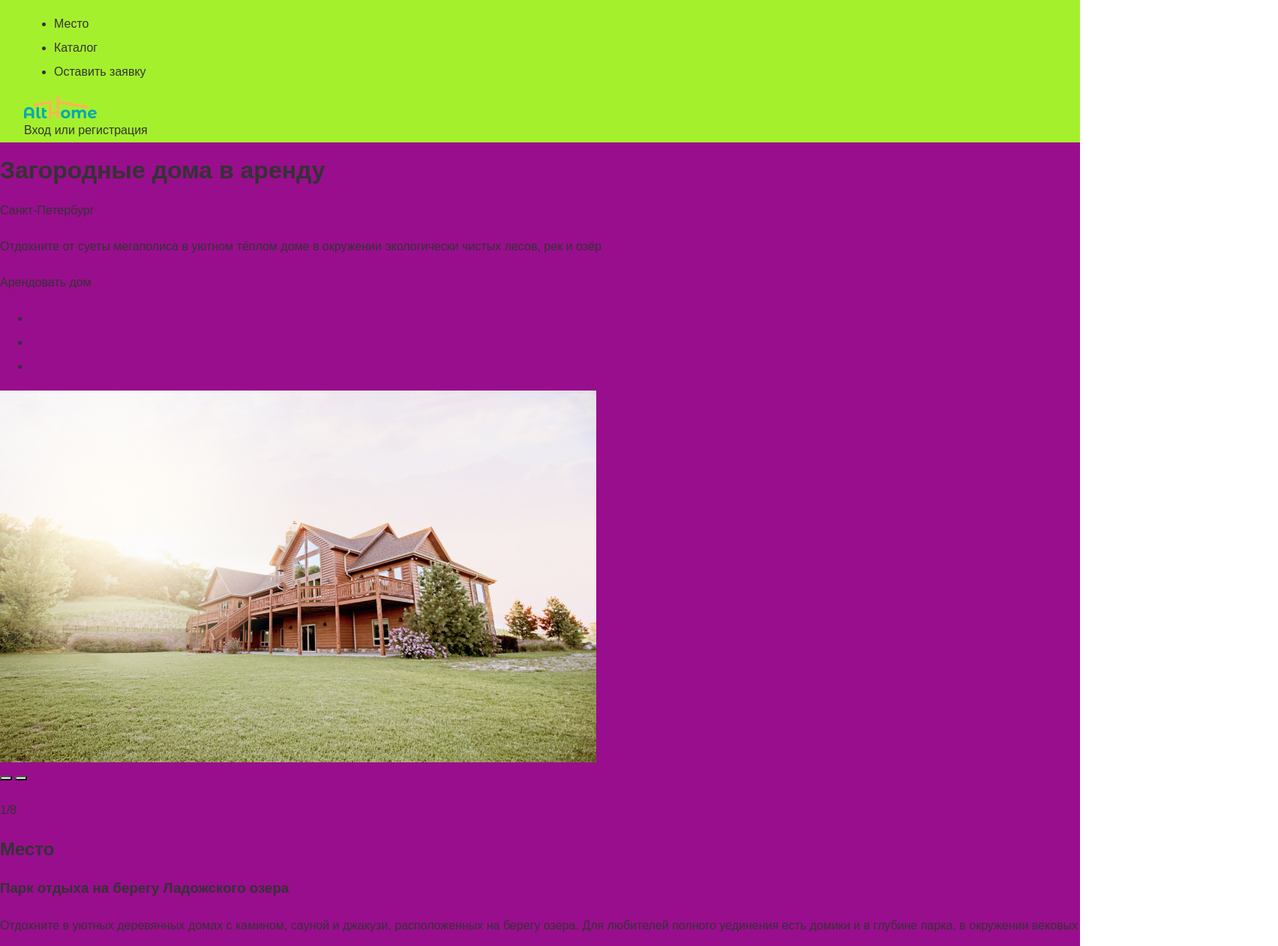
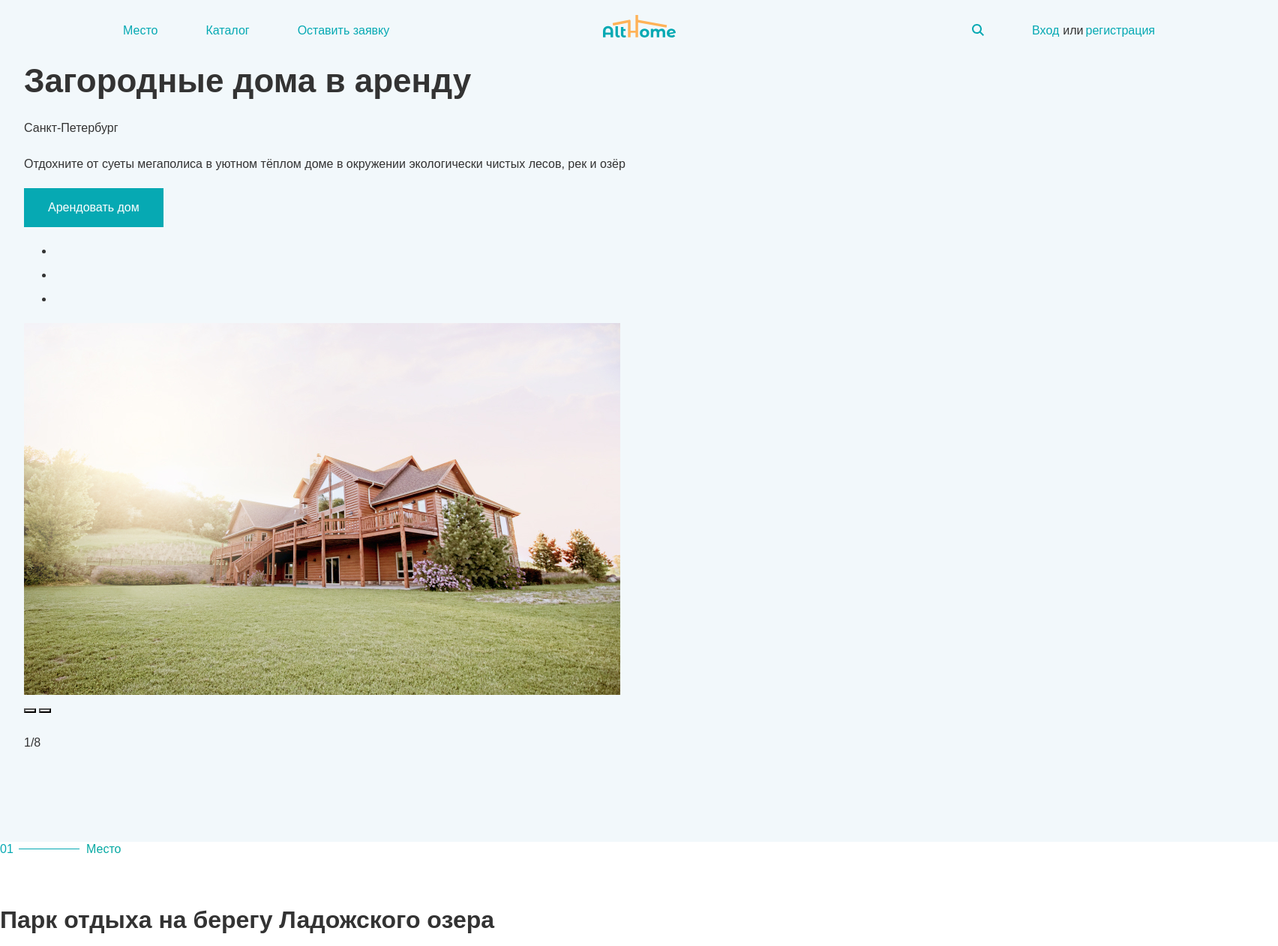
Before and after one commit to asupstudent/grid-2, a website: page source/grid-2.html in a window 1280 px wide. Shown: the top 1262 px of the page at 75% size, 1704 px wide, since content can reach past the window. Drawn offline with nearby package versions, Linux system fonts and the light colour scheme; files that its build step writes are made by us from their sources; a web font is replaced by a local one.

Commit message:
Начинает делать промо блок

```diff
--- a/source/grid-2.html
+++ b/source/grid-2.html
@@ -1,5 +1,5 @@
 <!DOCTYPE html>
-<html lang="ru">
+<html class="page" lang="ru">
   <head>
     <meta http-equiv="content-type" content="text/html; charset=UTF-8">
     <meta charset="utf-8">
@@ -7,65 +7,71 @@
     <link rel="stylesheet" href="css/style.min.css">
     <title>Загородные дома в аренду</title>
   </head>
-  <body class="page">
-    <header class="page-header">
+  <body class="page__body">
+    <header class="page__header header">
       <div class="container">
-        <nav class="page-nav">
-          <ul class="site-nav">
-            <li class="site-nav-item">
-              <a class="site-nav-link page-link" href="#">Место</a>
+        <nav class="header__main-nav">
+          <ul class="header__site-nav site-nav">
+            <li class="site-nav__item">
+              <a class="site-nav__link link" href="#">Место</a>
             </li>
-            <li class="site-nav-item">
-              <a class="site-nav-link page-link" href="#">Каталог</a>
+            <li class="site-nav__item">
+              <a class="site-nav__link link" href="#">Каталог</a>
             </li>
-            <li class="site-nav-item">
-              <a class="site-nav-link page-link" href="#">Оставить заявку</a>
+            <li class="site-nav__item">
+              <a class="site-nav__link link" href="#">Оставить заявку</a>
             </li>
           </ul>
-          <a class="logo" href="#">
-            <img src="img/logo.svg" alt="Логотип компании Alt Home" width="97" height="30">
+          <div class="header__logo logo">
+            <a class="logo__link" href="#">
+              <img class="logo__img" src="img/logo.svg" alt="Логотип компании Alt Home" width="97" height="30">
             </a>
-          <a class="search" href="#">
+          </div>
+          <div class="header__user-nav user-nav">
+            <a class="user-nav__search" href="#">
               <span class="visually-hidden">Поиск</span>
             </a>
-          <a class="page-link" href="#">Вход</a>&nbsp;или&nbsp;<a class="page-link" href="#">регистрация</a>
+            <a class="user-nav__link link" href="#">Вход</a>
+            <span class="user-nav__text">или</span>
+            <a class="user-nav__link link" href="#">регистрация</a>
+          </div>
         </nav>
       </div>
     </header>
-    <main class="page-content">
-      <div class="welcome">
-        <h1>Загородные дома в аренду</h1>
-        <p class="welcome-city">Санкт-Петербург</p>
-        <p class="welcome-text">Отдохните от&nbsp;суеты мегаполиса в&nbsp;уютном тёплом доме в&nbsp;окружении экологически чистых лесов, рек и&nbsp;озёр</p>
-        <a class="button" href="#">Арендовать дом</a>
+    <main class="page__content">
+      <section class="welcome">
+        <div class="container">
+          <h1 class="title-h1">Загородные дома в аренду</h1>
+          <p class="welcome__city">Санкт-Петербург</p>
+          <p class="welcome__text">Отдохните от&nbsp;суеты мегаполиса в&nbsp;уютном тёплом доме в&nbsp;окружении экологически чистых лесов, рек и&nbsp;озёр</p>
+          <a class="welcome__button button" href="#">Арендовать дом</a>
           <ul class="social-media">
-          <li class="social-media-item">
-            <a class="social-media-link social-media-link-facebook" href="#">
+            <li class="social-media__item">
+              <a class="social-media__link social-media__link--facebook" href="#">
                 <span class="visually-hidden">Facebook</span>
               </a>
             </li>
-          <li class="social-media-item">
-            <a class="social-media-link social-media-link-instagram" href="#">
+            <li class="social-media__item">
+              <a class="social-media__link social-media__link--instagram" href="#">
                 <span class="visually-hidden">Instagram</span>
               </a>
             </li>
-          <li class="social-media-item">
-            <a class="social-media-link social-media-link-vk" href="#">
+            <li class="social-media__item">
+              <a class="social-media__link social-media__link--vk" href="#">
                 <span class="visually-hidden">VK</span>
               </a>
             </li>
           </ul>
-        <div class="welcome-img-container">
-          <img src="img/intro-welcome.jpg" alt="Загородный дом" width="795" height="496">
+          <img class="welcome__img" src="img/intro-welcome.jpg" alt="Загородный дом" width="795" height="496">
+          <button class="welcome__slider-button welcome__slider-button--prev" type="button"><span class="visually-hidden">Назад</span></button>
+          <button class="welcome__slider-button welcome__slider-button--next" type="button"><span class="visually-hidden">Вперёд</span></button>
+          <p class="welcome__slider-page"><span>1</span>/<span>8</span></p>
         </div>
-        <button class="slider-button slider-button-prev" type="button"><span class="visually-hidden">Назад</span></button>
-        <button class="slider-button slider-button-next" type="button"><span class="visually-hidden">Вперёд</span></button>
-        <p class="slider-page"><span>1</span>/<span>8</span></p>
-      </div>
+      </section>
       <article class="section place">
         <header>
-          <h2>Место</h2>
-          <h3>Парк отдыха на берегу Ладожского озера</h3>
+          <h2 class="title-h2">Место</h2>
+          <h3 class="title-h3">Парк отдыха на берегу Ладожского озера</h3>
         </header>
         <p>Отдохните в уютных деревянных домах с камином, сауной и джакузи, расположенных на берегу озера. Для любителей полного уединения есть домики и в глубине парка, в окружении вековых деревьев.</p>
         <img src="img/article-pic1.jpg" alt="Домик в лесу" width="444" height="280">
@@ -79,10 +85,10 @@
         <p>Приезжайте к нам на месяц, всё лето или зиму — на длительную аренду действуют хорошие скидки! Забронируйте дом прямо сейчас, для этого достаточно заказать звонок, а отменить бронь вы сможете в любое время совершенно бесплатно.</p>
         <a class="button" href="#">Бесплатно забронировать</a>
       </article>
-      <section class="section catalog">
-        <header class="section-centered-heading">
-          <h2>Каталог</h2>
-          <h3>Дома для аренды</h3>
+      <section class="catalog">
+        <header class="catalog__header">
+          <h2 class="title-h2">Каталог</h2>
+          <h3 class="title-h3">Дома для аренды</h3>
         </header>
         <div class="card-item">
           <img class="card-pic" src="img/home-pic-1.jpg" alt="Современная классика" width="327" height="220">
@@ -179,7 +185,7 @@
         <img class="feedback-img" src="img/form-pic.jpg" alt="Лодка на озере" width="708" height="737">
       </section>
     </main>
-    <footer class="page-footer">
+    <footer class="page__footer">
       <a class="page-footer-logo" href="#">
         <img src="img/logo-footer.svg" alt="Логотип компании Alt Home" width="97" height="30">
       </a>
--- /dev/null
+++ b/source/sass/blocks/button.scss
@@ -0,0 +1,11 @@
+.button {
+  display: inline-block;
+  padding: 16px 32px;
+  font-family: inherit;
+  font-weight: 500;
+  font-size: 16px;
+  line-height: 20px;
+  color: $color-default-white;
+  background-color: #06a9b3;
+  border: 0;
+}
--- /dev/null
+++ b/source/sass/blocks/header.scss
@@ -0,0 +1,18 @@
+.header {
+  padding: 20px 0 20px;
+
+  &__main-nav {
+    display: grid;
+    grid-template-columns: 1fr auto 1fr;
+  }
+
+  &__site-nav {
+    margin: 5px 0 0 0;
+    justify-self: start;
+  }
+
+  &__user-nav {
+    margin: 5px 0 0 0;
+    justify-self: end;
+  }
+}
--- /dev/null
+++ b/source/sass/blocks/link.scss
@@ -0,0 +1,6 @@
+.link {
+  font-weight: 400;
+  font-size: 16px;
+  line-height: 20px;
+  color: #06a9b3;
+}
--- a/source/sass/blocks/page.scss
+++ b/source/sass/blocks/page.scss
@@ -1,4 +1,23 @@
 .page {
+  margin: 0;
+  padding: 0;
+  font-style: normal;
+  font-weight: 300;
+  font-size: $fz-default;
+  line-height: 32px;
+  font-family: $ff-montserrat;
+  color: $color-default-black;
+
+  -webkit-font-smoothing: antialiased;
+  -moz-osx-font-smoothing: grayscale;
+  text-rendering: optimizeLegibility;
+
+  &__body {
+    margin: 0;
+    padding: 0;
+    min-width: 1440px;
+    background-color: $color-default-white;
+    counter-reset: section-counter;
     display: grid;
     grid-template-rows: auto 1fr auto;
     grid-template-areas:
@@ -6,19 +25,19 @@
       "content"
       "footer";
     min-height: 100vh;
-
-  &-header {
-    grid-area: header;
-    background-color: rgb(165, 240, 44);
   }
 
-  &-content {
-    grid-area: content;
-    background-color: rgb(153, 14, 141);
+  &__header {
+    grid-area: header;
+    background-color: #f2f8fb;
   }
 
-  &-footer {
+  &__content {
+    grid-area: content;
+  }
+
+  &__footer {
     grid-area: footer;
-    background-color: rgb(81, 91, 177);
+    background-color: #f2f8fb;
   }
 }
--- /dev/null
+++ b/source/sass/blocks/site-nav.scss
@@ -0,0 +1,11 @@
+.site-nav {
+  padding: 0;
+  list-style: none;
+
+  display: flex;
+  gap: 15px 64px;
+  align-items: center;
+  flex-wrap: wrap;
+
+  max-width: 561px;
+}
--- /dev/null
+++ b/source/sass/blocks/title-h1.scss
@@ -0,0 +1,5 @@
+.title-h1 {
+  margin: 0;
+  font-size: 44px;
+  line-height: 62px;
+}
--- /dev/null
+++ b/source/sass/blocks/title-h2.scss
@@ -0,0 +1,31 @@
+.title-h2 {
+  position: relative;
+  margin: 0;
+  padding: 0 0 0 115px;
+  font-weight: 400;
+  font-size: 16px;
+  line-height: 20px;
+  color: #06a9a3;
+
+  &::before {
+    counter-increment: section-counter;
+    content: "0" counter(section-counter);
+    position: absolute;
+    left: 0;
+    top: 0;
+    font-weight: 300;
+    font-size: 16px;
+    line-height: 20px;
+    color: #06a9b3;
+  }
+
+  &::after {
+    content: "";
+    position: absolute;
+    width: 81px;
+    height: 1px;
+    left: 25px;
+    top: 9px;
+    background-color: #06a9b3;
+  }
+}
--- /dev/null
+++ b/source/sass/blocks/title-h3.scss
@@ -0,0 +1,5 @@
+.title-h3 {
+  margin: 60px 0 25px 0;
+  font-size: 32px;
+  line-height: 48px;
+}
--- /dev/null
+++ b/source/sass/blocks/user-nav.scss
@@ -0,0 +1,29 @@
+.user-nav {
+  display: flex;
+  flex-wrap: wrap;
+  align-items: center;
+  max-width: 561px;
+
+  &__text {
+    font-weight: 400;
+    margin-left: 5px;
+    margin-right: 3px;
+  }
+
+  &__search {
+    display: block;
+    width: 16px;
+    height: 16px;
+    margin: 5px 64px 7px 0;
+    background-image: url("../img/search.svg");
+    background-repeat: no-repeat;
+    background-position: center;
+    background-size: 16px 16px;
+  }
+
+  &__search span {
+    position: relative;
+    top: -8px;
+    left: 22px;
+  }
+}
--- /dev/null
+++ b/source/sass/blocks/welcome.scss
@@ -0,0 +1,8 @@
+.welcome {
+  display: grid;
+  grid-template-columns: repeat(12, 1fr);
+  grid-template-rows: repeat(5, auto);
+  grid-column-gap: 24px;
+  padding-bottom: 100px;
+  background-color: #f2f8fb;
+}
--- a/source/sass/global/reboot.scss
+++ b/source/sass/global/reboot.scss
@@ -2,37 +2,6 @@
 *::before,
 *::after {
   box-sizing: border-box;
-}
-
-html,
-body {
-  margin: 0;
-  padding: 0;
-  // min-height: 100vh;
-}
-
-html {
-  font-style: normal;
-  font-weight: 300;
-  font-size: $fz-default;
-  line-height: 32px;
-  font-family: $ff-montserrat;
-  color: $color-default-black;
-
-  -webkit-font-smoothing: antialiased;
-  -moz-osx-font-smoothing: grayscale;
-  // оптимизация выравнивания шрифта относительно центра строки
-  text-rendering: optimizeLegibility;
-  // если по прежнему есть проблемы с выравниванием
-  // https://transfonter.org/ - включите настройку https://prnt.sc/12rnt6g и переконвертируйте шрифт
-}
-
-body {
-  // width: 100%;
-  // height: 100%;
-  min-width: 1440px;
-  background-color: $color-default-white;
-  counter-reset: section-counter;
 }
 
 a {
```
Also changed, not shown: source/sass/blocks/catalog.scss (added, +9 -0 lines), source/sass/style.scss (+10 -0 lines), build/css/style.css, build/css/style.min.css, build/grid-2.html, build/img/search.svg (added), source/img/search.svg (added), 1 other file. Lines whose indentation alone changed are shown as unchanged.
